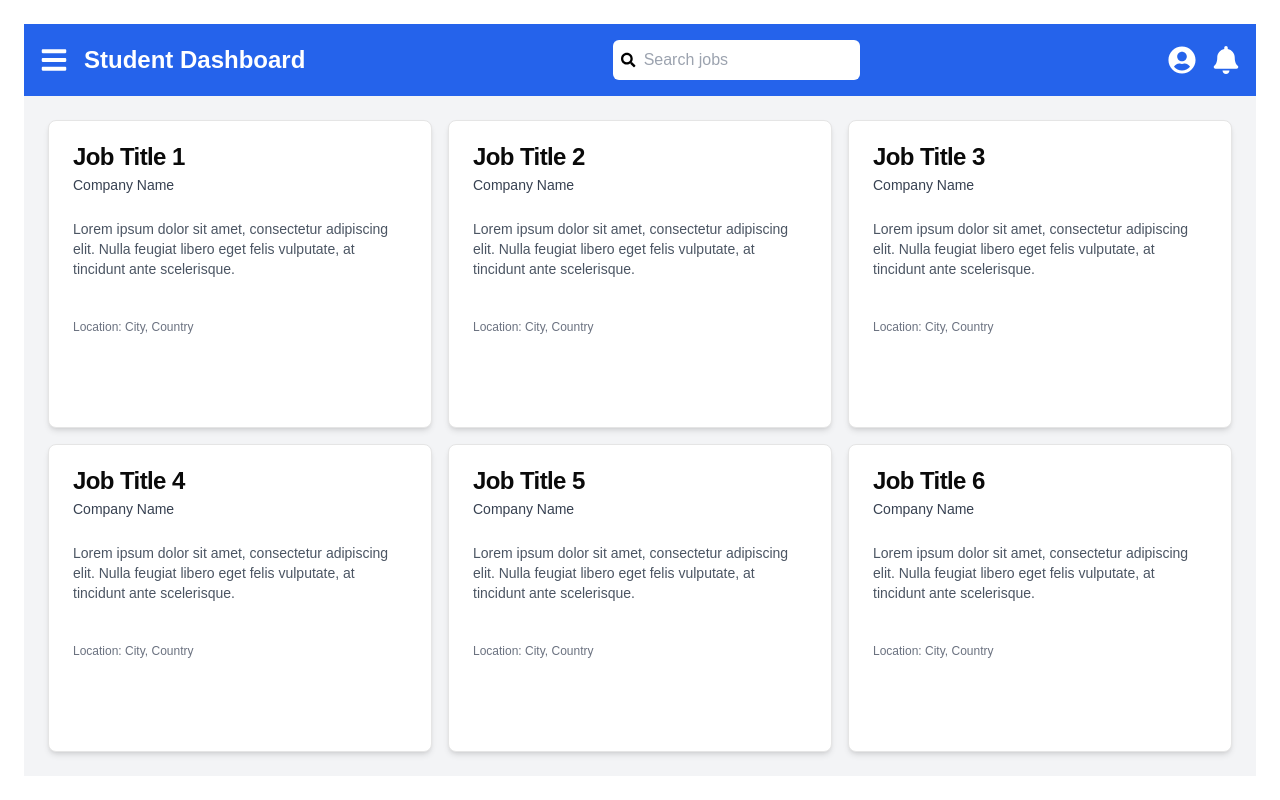
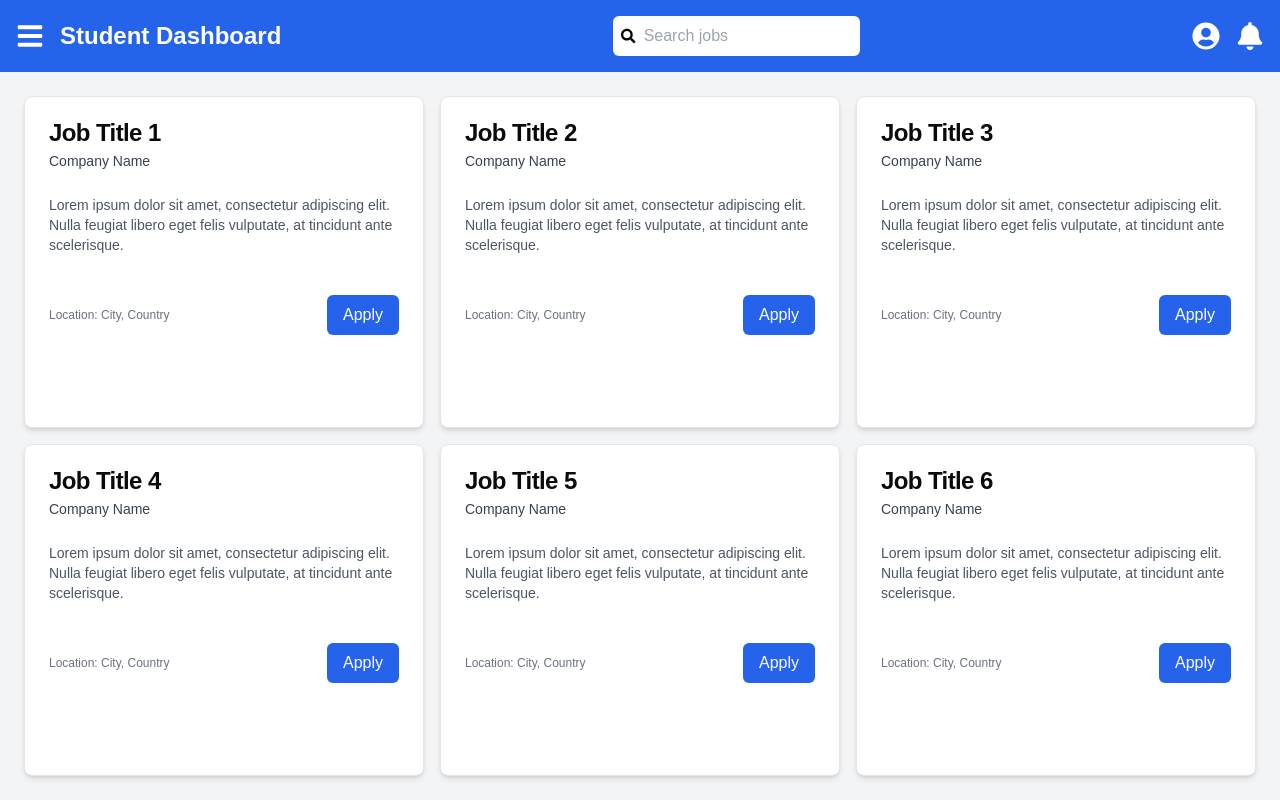
Before and after one commit to ankitku3101/TalentBridge, a Next.js app: page /student/dashboard in a window 1280 px wide. Built offline with nearby package versions, Linux system fonts and the light colour scheme.

Commit message:
Added apply buttons

```diff
--- a/package.json
+++ b/package.json
@@ -25,11 +25,7 @@
     "react-dom": "^19.0.0",
     "react-hot-toast": "^2.4.1",
     "react-icons": "^5.4.0",
-<<<<<<< HEAD
     "react-toastify": "^11.0.2",
-=======
-    "react-router-dom": "^7.1.1",
->>>>>>> 29f33b0defc16c0f84094e93f625df3cfdb59ae9
     "tailwind-merge": "^2.6.0",
     "tailwindcss-animate": "^1.0.7"
   },
--- a/pages/studentDashboard.tsx
+++ b/pages/studentDashboard.tsx
@@ -3,7 +3,7 @@ import { Card, CardContent, CardFooter, CardHeader, CardTitle } from "@/componen
 
 const StudentDashboard = () => {
   return (
-    <div className="flex flex-col min-h-screen p-6">
+    <div className="flex flex-col min-h-screen p-0">
       {/* Header */}
       <header className="bg-blue-600 text-white p-4 flex items-center justify-between">
         {/* Hamburger Menu and Heading Side by Side on the Left */}
@@ -47,8 +47,11 @@ const StudentDashboard = () => {
                 feugiat libero eget felis vulputate, at tincidunt ante scelerisque.
               </p>
             </CardContent>
-            <CardFooter>
+            <CardFooter className="flex justify-between items-center">
               <p className="text-gray-500 text-xs">Location: City, Country</p>
+              <button className="bg-blue-600 text-white px-4 py-2 rounded-md hover:bg-blue-700 transition duration-300">
+                Apply
+              </button>
             </CardFooter>
           </Card>
         ))}
```
Also changed, not shown: 1 other file (tests, documents, lock files or other folders).
